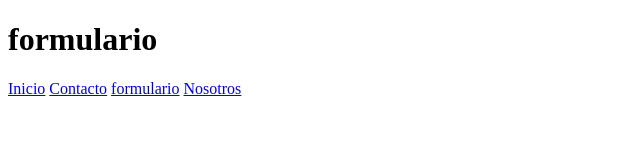
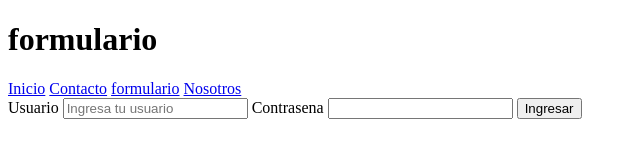
Before and after one commit to 3lk1n/Clase_Git, a plain HTML site: page internas/formulario.html in a window 1280 px wide. Shown: the whole page, without its empty margins (0-640 px from the left). Drawn offline with Linux system fonts and the light colour scheme.

```diff
--- a/internas/formulario.html
+++ b/internas/formulario.html
@@ -13,5 +13,15 @@
     <a href="contacto.html">Contacto</a>
     <a href="formulario.html">formulario</a>
     <a href="nosotros.html">Nosotros</a>
+
+    <form>
+        <label for="Usuario">Usuario</label>
+        <input type="text" placeholder="Ingresa tu usuario">
+
+        <label for="Contrasena">Contrasena</label>
+        <input type="password">
+
+        <input type="submit"  value="Ingresar">
+    </form>
 </body>
 </html>
```
Also changed, not shown: internas/contacto.html (+2 -0 lines), 1 other file.
